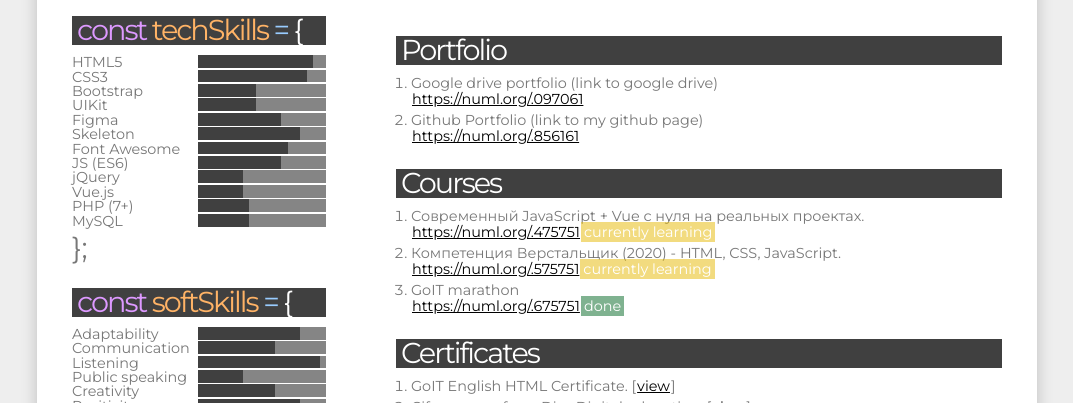
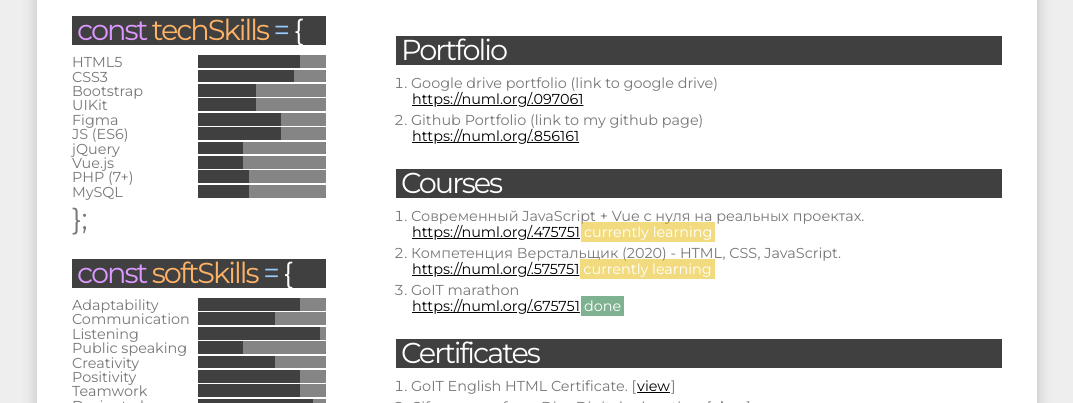
Before and after one commit to paaavuk/paaavuk.github.io, a plain HTML site: page index.html in a window 1280 px wide. Shown: the part 697-1100 px from the top of the page, without its empty margins (103-1176 px from the left). Drawn offline with Linux system fonts and the light colour scheme.

Commit message:
Update index.html

```diff
--- a/index.html
+++ b/index.html
@@ -83,11 +83,11 @@
                   <ul>
                     <li>
                       HTML5
-                      <progress max="100" value="90">90%</progress>
+                      <progress max="100" value="80">80%</progress>
                     </li>
                     <li>
                       CSS3
-                      <progress max="100" value="85">85%</progress>
+                      <progress max="100" value="75">75%</progress>
                     </li>
                     <li>
                       Bootstrap
@@ -100,14 +100,6 @@
                     <li>
                       Figma
                       <progress max="100" value="65">65%</progress>
-                    </li>
-                    <li>
-                      Skeleton
-                      <progress max="100" value="80">80%</progress>
-                    </li>
-                    <li>
-                      Font Awesome
-                      <progress max="100" value="70">70%</progress>
                     </li>
                     <li>
                       JS (ES6)
```
